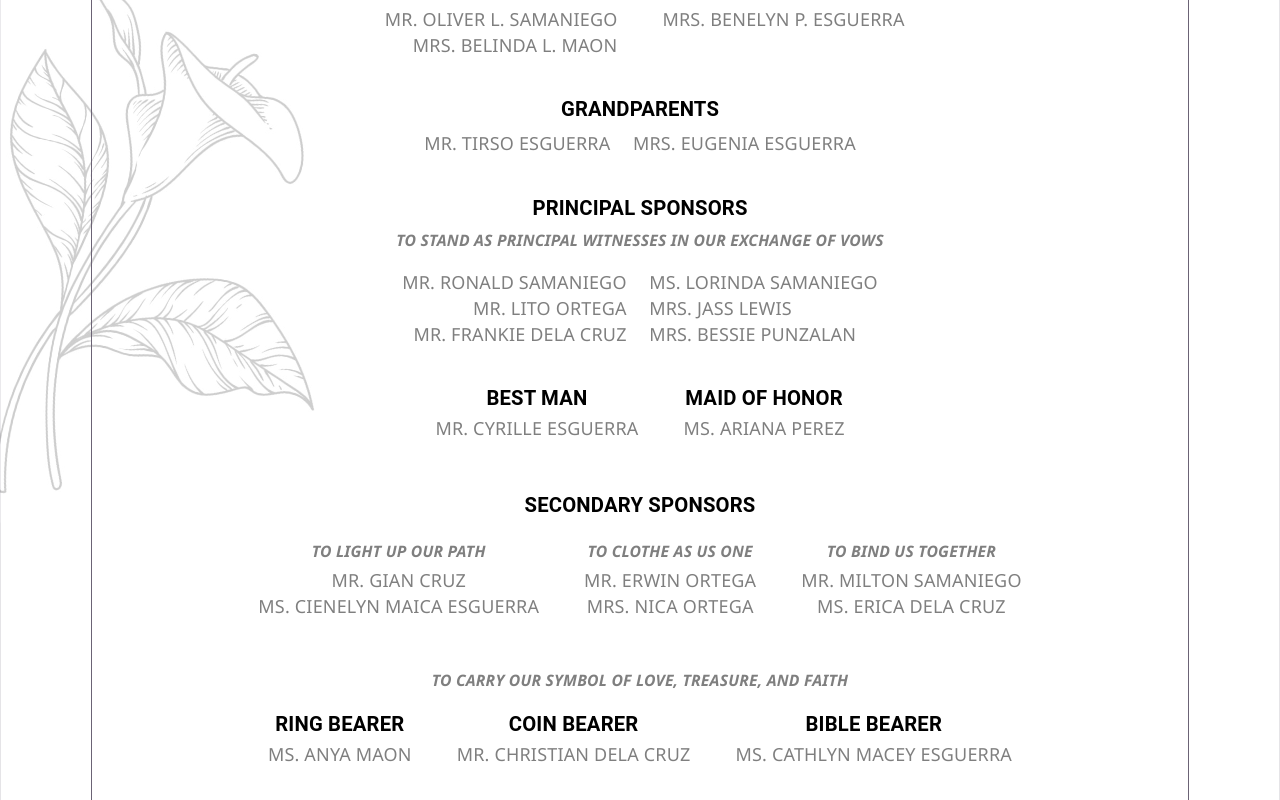
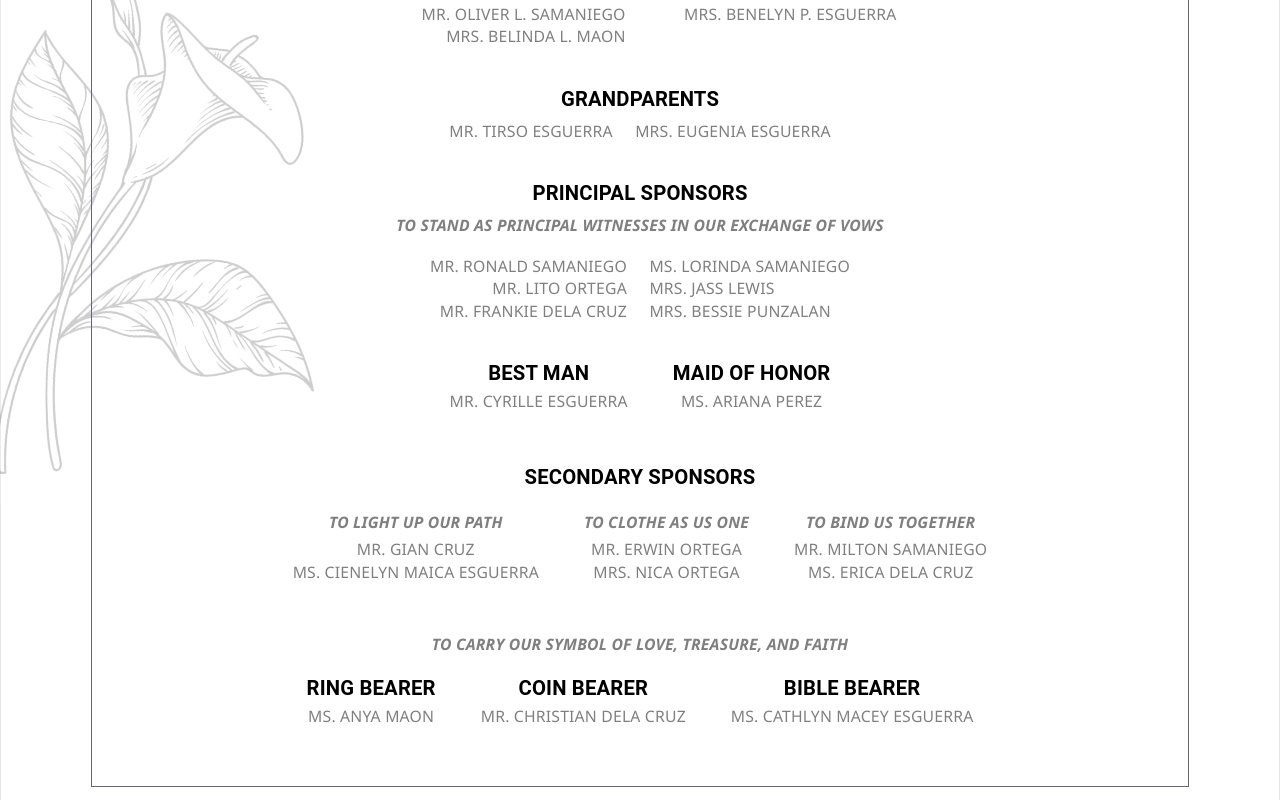
Before and after one commit to francecelynne/weddinginvitation, a React (Vite) app: page / in a window 1280 px wide. Shown: the part 1480-2280 px from the top of the page. Built offline with nearby package versions, Linux system fonts and the light colour scheme.

Commit message:
Updated RSVP

```diff
--- a/src/Components/Entourage.jsx
+++ b/src/Components/Entourage.jsx
@@ -19,7 +19,7 @@ function Entourage() {
                     <div className='flex gap-5 justify-center items-start'>
 
                         <div className='flex flex-col'>
-                            <span className='text-black/50 text-md uppercase text-right'>
+                            <span className='text-black/50 text-sm uppercase text-right'>
                                 Ptr. Jamyl Marc Cruz
                             </span>
                         </div>
@@ -34,10 +34,10 @@ function Entourage() {
                         <span className='text-black font-semibold font-[roboto]! text-lg uppercase text-right'>
                             Parents of the groom
                         </span>
-                        <span className='text-black/50 text-md uppercase lg:text-right text-center'>
+                        <span className='text-black/50 text-sm uppercase lg:text-right text-center'>
                             Mr. Oliver L. Samaniego
                         </span>
-                        <span className='text-black/50 text-md uppercase lg:text-right text-center'>
+                        <span className='text-black/50 text-sm uppercase lg:text-right text-center'>
                             Mrs. Belinda L. Maon
                         </span>
                     </div>
@@ -45,7 +45,7 @@ function Entourage() {
                         <span className='text-black font-semibold font-[roboto]! text-lg uppercase text-left'>
                             Parents of the bride
                         </span>
-                        <span className='text-black/50 text-md  uppercase lg:text-right text-center'>
+                        <span className='text-black/50 text-sm  uppercase lg:text-right text-center'>
                             Mrs. Benelyn P. Esguerra
                         </span>
                     </div>
@@ -58,12 +58,12 @@ function Entourage() {
                     <div className='flex gap-5 justify-center items-start'>
 
                         <div className='flex flex-col'>
-                            <span className='text-black/50 text-md uppercase text-right'>
+                            <span className='text-black/50 text-sm uppercase text-right'>
                                 Mr. Tirso Esguerra
                             </span>
                         </div>
                         <div className='flex flex-col'>
-                            <span className='text-black/50 text-md uppercase text-left'>
+                            <span className='text-black/50 text-sm uppercase text-left'>
                                 Mrs. Eugenia Esguerra
                             </span>
                         </div>
@@ -80,26 +80,26 @@ function Entourage() {
                         </span>
 
                     </div>
-                    <div className='flex gap-5 justify-center items-start'>
+                    <div className='flex gap-5 justify-center lg:items-start flex-col lg:flex-row items-center text-center'>
                         <div className='flex flex-col'>
-                            <span className='text-black/50 text-md uppercase text-right'>
+                            <span className='text-black/50 text-sm uppercase lg:text-right text-center'>
                                 Mr. Ronald Samaniego
                             </span>
-                            <span className='text-black/50 text-md uppercase text-right'>
+                            <span className='text-black/50 text-sm uppercase lg:text-right text-center'>
                                 Mr. Lito ortega
                             </span>
-                            <span className='text-black/50 text-md uppercase text-right'>
+                            <span className='text-black/50 text-sm uppercase lg:text-right text-center'>
                                 Mr. Frankie dela cruz
                             </span>
                         </div>
                         <div className='flex flex-col'>
-                            <span className='text-black/50 text-md uppercase text-left'>
+                            <span className='text-black/50 text-sm uppercase lg:text-left text-center'>
                                 Ms. Lorinda Samaniego
                             </span>
-                            <span className='text-black/50 text-md uppercase text-left'>
+                            <span className='text-black/50 text-sm uppercase lg:text-left text-center'>
                                 Mrs. Jass Lewis
                             </span>
-                            <span className='text-black/50 text-md uppercase text-left'>
+                            <span className='text-black/50 text-sm uppercase lg:text-left text-center'>
                                 Mrs. Bessie Punzalan
                             </span>
                         </div>
@@ -110,7 +110,7 @@ function Entourage() {
                         <span className='text-black font-semibold font-[roboto]! text-lg uppercase'>
                             Best Man
                         </span>
-                        <span className='text-black/50 text-md uppercase'>
+                        <span className='text-black/50 text-sm uppercase'>
                             Mr. Cyrille Esguerra
                         </span>
                     </div>
@@ -118,7 +118,7 @@ function Entourage() {
                         <span className='text-black font-semibold font-[roboto]! text-lg uppercase'>
                             Maid of Honor
                         </span>
-                        <span className='text-black/50 text-md uppercase'>
+                        <span className='text-black/50 text-sm uppercase'>
                             Ms. Ariana Perez
                         </span>
                     </div>
@@ -136,10 +136,10 @@ function Entourage() {
                                     To light up our path
                                 </span>
                                 <div className='flex flex-col'>
-                                    <span className='text-black/50 text-md uppercase'>
+                                    <span className='text-black/50 text-sm uppercase'>
                                         Mr. Gian Cruz
                                     </span>
-                                    <span className='text-black/50 text-md uppercase'>
+                                    <span className='text-black/50 text-sm uppercase'>
                                         Ms. Cienelyn Maica Esguerra
                                     </span>
                                 </div>
@@ -148,10 +148,10 @@ function Entourage() {
                                     To clothe as us one
                                 </span>
                                 <div className='flex flex-col'>
-                                    <span className='text-black/50 text-md uppercase'>
+                                    <span className='text-black/50 text-sm uppercase'>
                                         Mr. Erwin Ortega
                                     </span>
-                                    <span className='text-black/50 text-md uppercase'>
+                                    <span className='text-black/50 text-sm uppercase'>
                                         Mrs. Nica Ortega
                                     </span>
                                 </div>
@@ -161,10 +161,10 @@ function Entourage() {
                                     To bind us together
                                 </span>
                                 <div className='flex flex-col'>
-                                    <span className='text-black/50 text-md uppercase'>
+                                    <span className='text-black/50 text-sm uppercase'>
                                         Mr. Milton Samaniego
                                     </span>
-                                    <span className='text-black/50 text-md uppercase'>
+                                    <span className='text-black/50 text-sm uppercase'>
                                         Ms. Erica Dela Cruz
                                     </span>
                                 </div>
@@ -184,7 +184,7 @@ function Entourage() {
                                 <span className='text-black font-semibold font-[roboto]! text-lg uppercase'>
                                     Ring Bearer
                                 </span>
-                                <span className='text-black/50 text-md uppercase'>
+                                <span className='text-black/50 text-sm uppercase'>
                                     Ms. Anya Maon
                                 </span>
                             </div>
@@ -192,7 +192,7 @@ function Entourage() {
                                 <span className='text-black font-semibold font-[roboto]! text-lg uppercase'>
                                     Coin Bearer
                                 </span>
-                                <span className='text-black/50 text-md uppercase'>
+                                <span className='text-black/50 text-sm uppercase'>
                                     Mr. Christian Dela Cruz
                                 </span>
                             </div>
@@ -200,7 +200,7 @@ function Entourage() {
                                 <span className='text-black font-semibold font-[roboto]! text-lg uppercase'>
                                     Bible Bearer
                                 </span>
-                                <span className='text-black/50 text-md uppercase'>
+                                <span className='text-black/50 text-sm uppercase'>
                                     Ms. Cathlyn Macey Esguerra
                                 </span>
                             </div>
```
